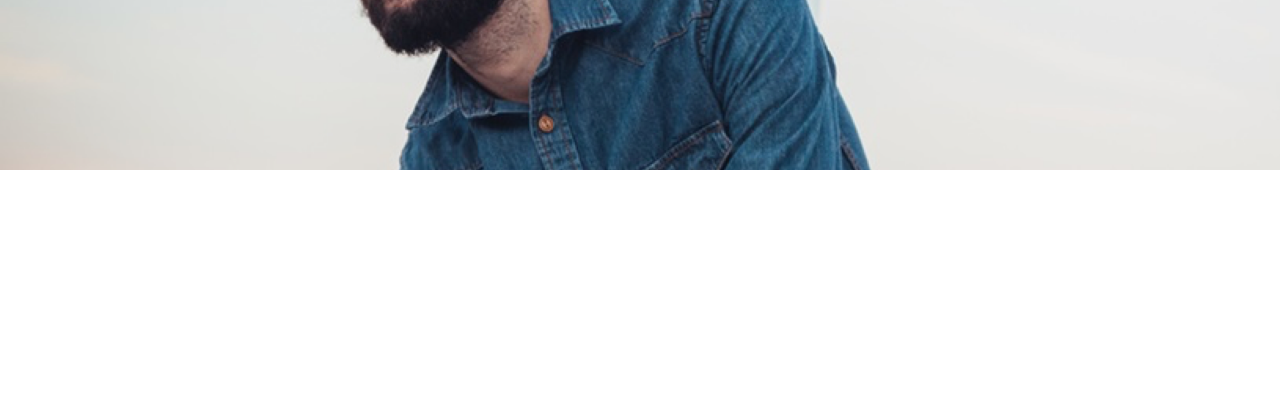
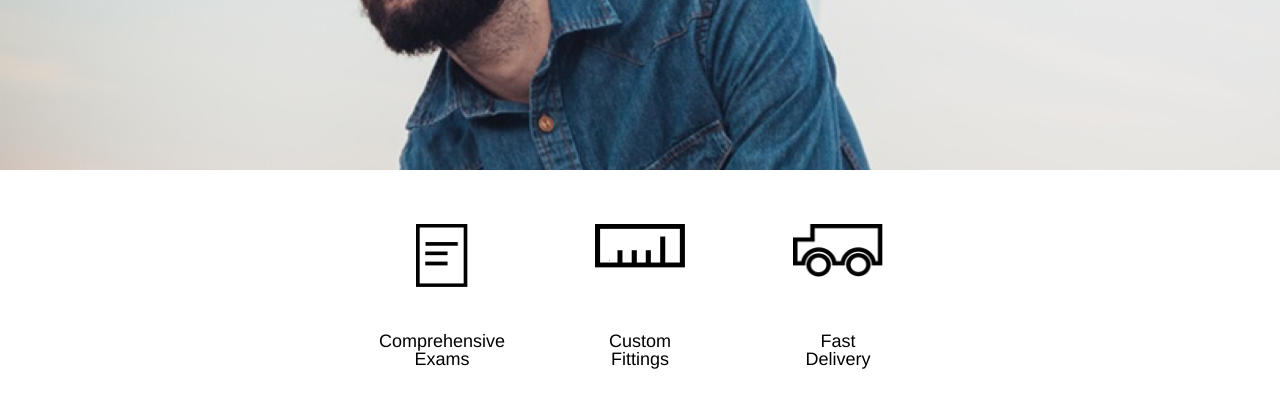
Before and after one commit to LuLuKotewicz/TortoiseshellOptics, a plain HTML site: page index.html in a window 1280 px wide. Shown: the part 370-778 px from the top of the page. Drawn offline with Linux system fonts and the light colour scheme.

Commit message:
Create services sections

```diff
--- a/index.html
+++ b/index.html
@@ -30,5 +30,22 @@
       </div>
     </div>
   </div>
+  <div class="container-2">
+    <div class="services">
+      <div class="service-1">
+        <img src="./resources/images/paper-icon.png"  />
+        <span>Comprehensive Exams</span>
+      </div>
+      <div class="service-2">
+        <img src="./resources/images/ruler-icon.png"  />
+        <span>Custom Fittings</span>
+      </div>
+      <div class="service-3">
+        <img src="./resources/images/truck-icon.png"  />
+        <span>Fast Delivery</span>
+      </div>
+
+    </div>
+  </div>
 </body>
 </html>
--- a/resources/css/style.css
+++ b/resources/css/style.css
@@ -6,6 +6,11 @@ html {
 
 .container {
   max-width: 960px;
+  margin: 0 auto;
+}
+
+.container-2 {
+  max-width: 27rem;
   margin: 0 auto;
 }
 
@@ -63,3 +68,44 @@ nav ul li {
   margin-top: 10rem;
   margin-right: -2rem;
 }
+
+.services {
+  display: flex;
+  justify-content: space-between;
+  height: 8rem;
+  margin-top: 3rem;
+  margin-bottom: 3rem;
+  text-align: center;
+}
+
+.services img {
+  max-width: 5rem;
+}
+
+.service-1 {
+  display: flex;
+  flex-direction: column;
+  justify-content: space-between;
+  align-items: center;
+  max-width: 5rem;
+}
+
+.service-1 img {
+  max-height: 3.5rem;
+}
+
+.service-2 {
+  display: flex;
+  flex-direction: column;
+  justify-content: space-between;
+  align-items: center;
+  max-width: 5rem;
+}
+
+.service-3 {
+  display: flex;
+  flex-direction: column;
+  justify-content: space-between;
+  align-items: center;
+  max-width: 5rem;
+}
```
